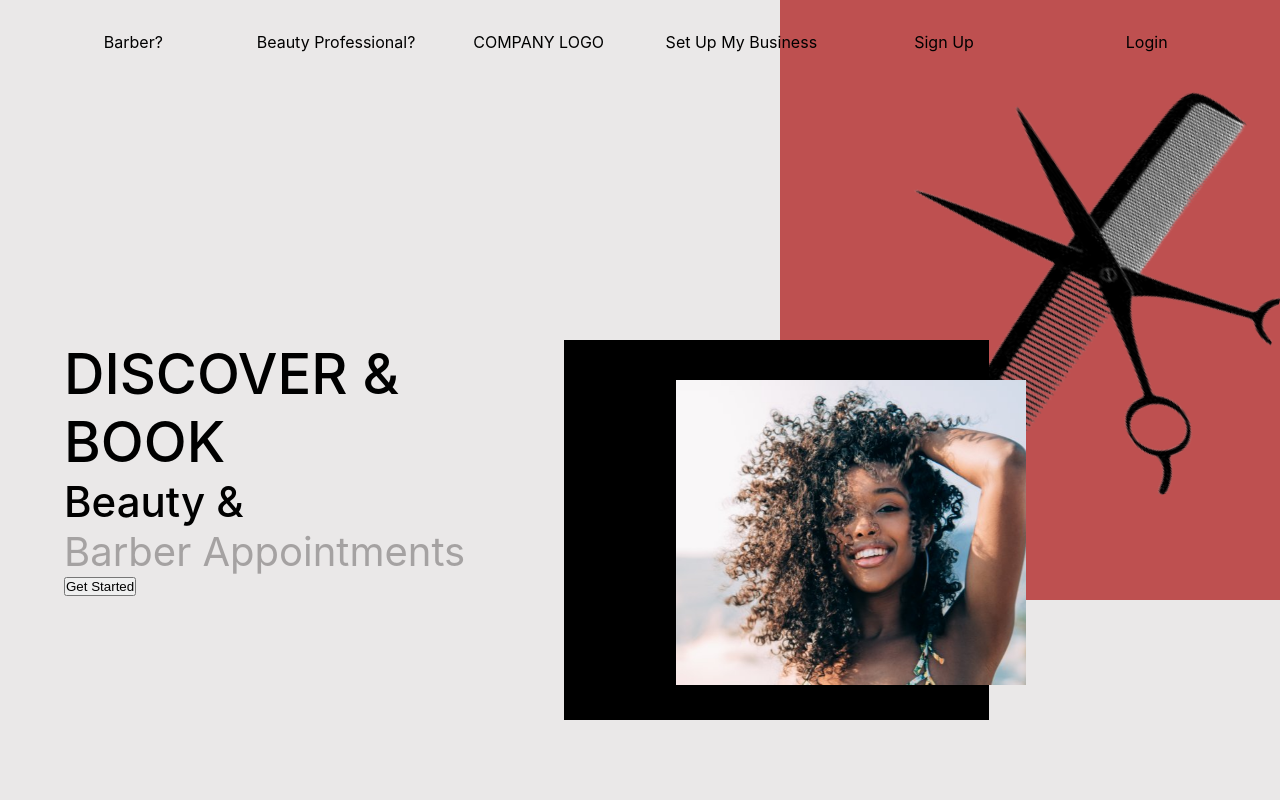
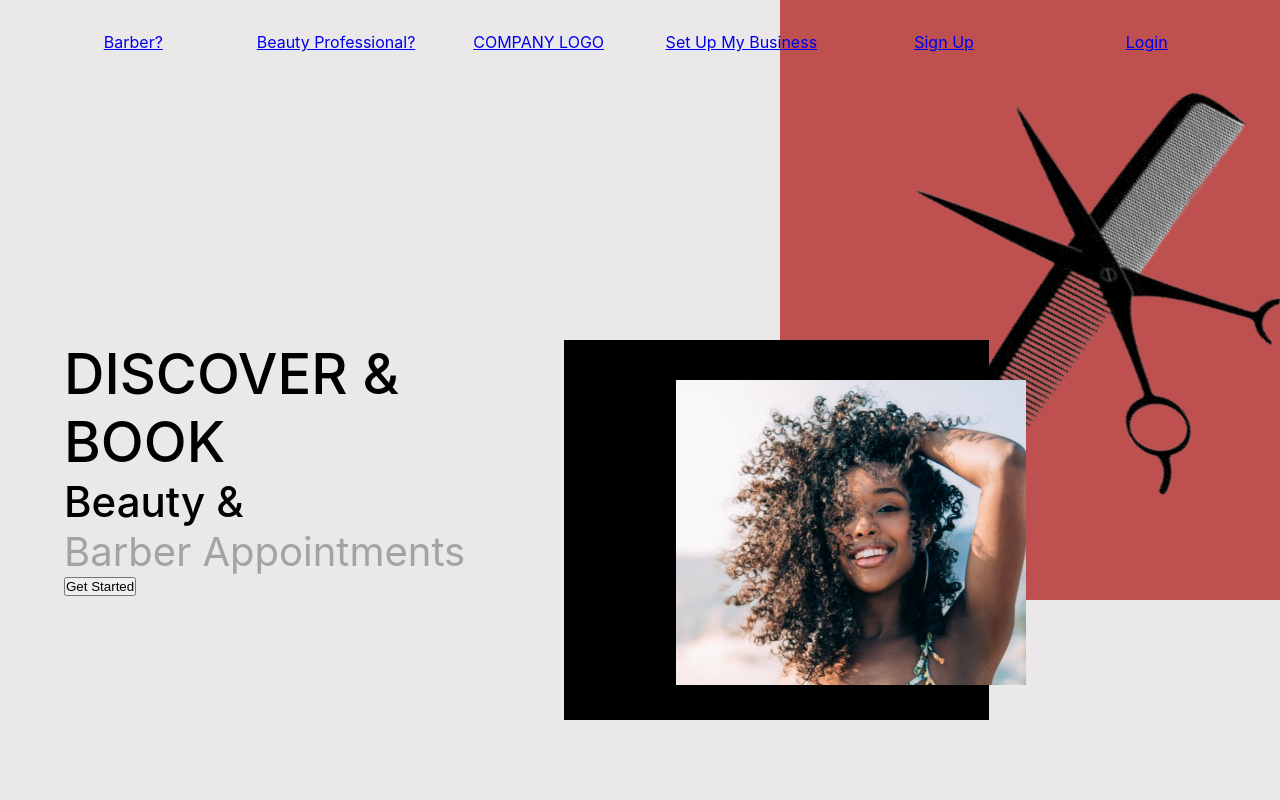
Before and after one commit to hillarioh/beautify-web, a React (Create React App) app: page / in a window 1280 px wide. Shown: the top 800 px of the page. Built offline with nearby package versions, Linux system fonts and the light colour scheme.

Commit message:
add react router

```diff
--- a/src/App.js
+++ b/src/App.js
@@ -3,15 +3,18 @@ import Products from "./components/products";
 import Category from "./components/category";
 import ProductItem from "./components/productItem";
 import Home from "./components/home";
+import { BrowserRouter as Router, Switch, Route } from "react-router-dom";
 
 function App() {
   return (
-    <div className="App">
-      {/* <Products /> */}
-      {/* <Category /> */}
-      {/* <ProductItem /> */}
-      <Home />
-    </div>
+    <Router>
+      <Switch>
+        <Route path="/products" exact component={Products} />
+        <Route path="/productItem" exact component={ProductItem} />
+        <Route path="/category" exact component={Category} />
+        <Route path="/" exact component={Home} />
+      </Switch>
+    </Router>
   );
 }
 
--- a/src/components/home.js
+++ b/src/components/home.js
@@ -13,6 +13,8 @@ import leaves from "../assets/images/leaves.png";
 import bottle from "../assets/images/bottle.png";
 import client from "../assets/images/client.png";
 
+import { Link } from "react-router-dom";
+
 function Home() {
   return (
     <div className="home-page">
@@ -21,12 +23,24 @@ function Home() {
       </div>
       <nav>
         <ul>
-          <li>Barber?</li>
-          <li>Beauty Professional?</li>
-          <li>COMPANY LOGO</li>
-          <li>Set Up My Business</li>
-          <li>Sign Up</li>
-          <li>Login</li>
+          <li>
+            <Link to="/">Barber?</Link>
+          </li>
+          <li>
+            <Link to="/">Beauty Professional?</Link>
+          </li>
+          <li>
+            <Link to="/">COMPANY LOGO</Link>
+          </li>
+          <li>
+            <Link to="/">Set Up My Business</Link>
+          </li>
+          <li>
+            <Link to="/">Sign Up</Link>
+          </li>
+          <li>
+            <Link to="/">Login</Link>
+          </li>
         </ul>
       </nav>
       <div className="header">
```
